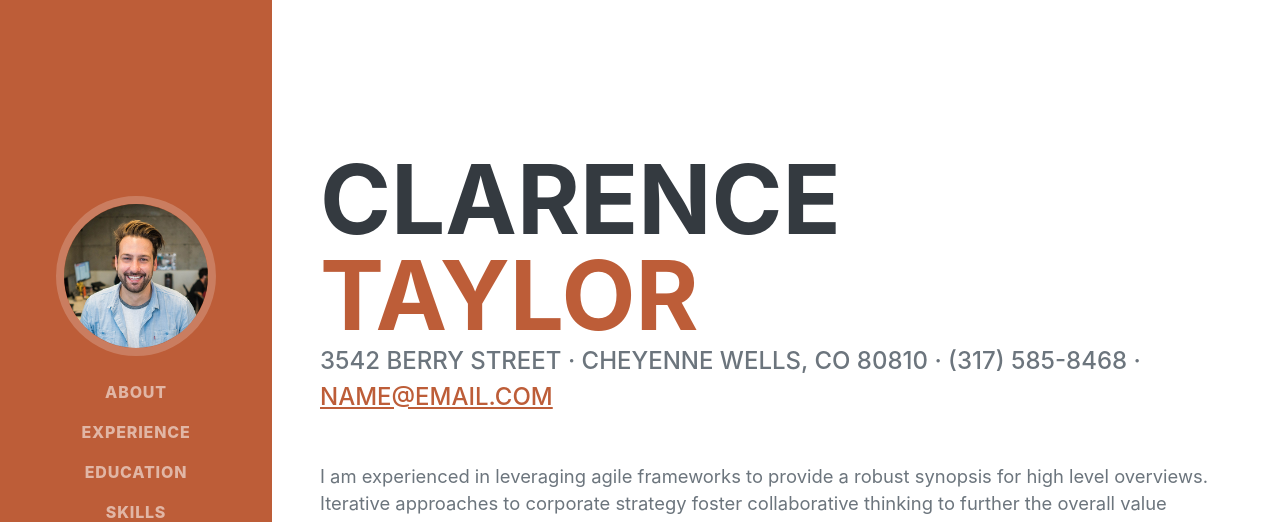
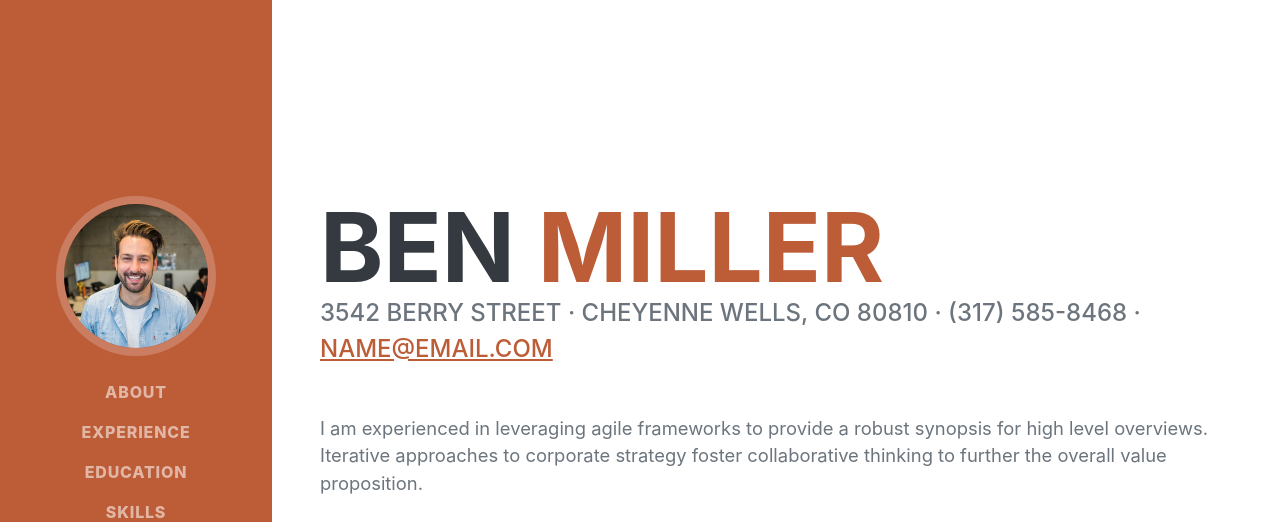
Before and after one commit to brmille1/brmille1.github.io, a plain HTML site: page startbootstrap-resume-gh-pages/index.html in a window 1280 px wide. Shown: the top 522 px of the page. Drawn offline with nearby package versions, Linux system fonts and the light colour scheme; a web font is replaced by a local one.

Commit message:
Actually changes name

```diff
--- a/startbootstrap-resume-gh-pages/index.html
+++ b/startbootstrap-resume-gh-pages/index.html
@@ -40,8 +40,8 @@
             <section class="resume-section" id="about">
                 <div class="resume-section-content">
                     <h1 class="mb-0">
-                        Clarence
-                        <span class="text-primary">Taylor</span>
+                        Ben
+                        <span class="text-primary">Miller</span>
                     </h1>
                     <div class="subheading mb-5">
                         3542 Berry Street · Cheyenne Wells, CO 80810 · (317) 585-8468 ·
```
